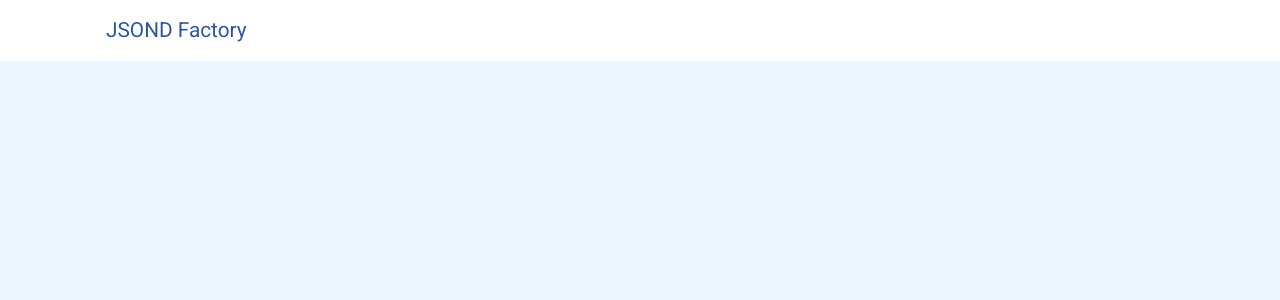
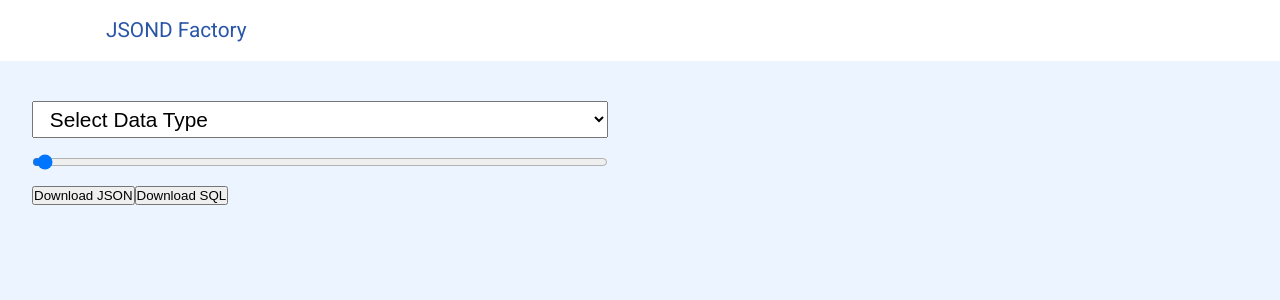
Before and after one commit to rhen99/QuickDataGrab, a Vue app: page / in a window 1280 px wide. Shown: the top 300 px of the page. Built offline with nearby package versions, Linux system fonts and the light colour scheme.

Commit message:
started styling

```diff
--- a/src/App.vue
+++ b/src/App.vue
@@ -1,7 +1,10 @@
 <template>
   <div id="app">
     <Navbar />
-    <div class="main-area d-flex"></div>
+    <div class="main-area d-flex">
+      <Inputs />
+      <Output />
+    </div>
   </div>
 </template>
 
--- a/src/components/Inputs.vue
+++ b/src/components/Inputs.vue
@@ -0,0 +1,53 @@
+<template>
+  <div class="inputs">
+    <div class="input-field">
+      <select name="data_type" class="field">
+        <option selected disabled>Select Data Type</option>
+        <option>Users</option>
+        <option>Todos</option>
+        <option>Posts</option>
+        <option>Business</option>
+      </select>
+    </div>
+    <div class="input-field">
+      <input type="range" step="1" min="1" max="1000" value="10" />
+    </div>
+    <div class="btns">
+      <button>Download JSON</button>
+      <button>Download SQL</button>
+    </div>
+  </div>
+</template>
+
+<script>
+export default {
+  data() {
+    return {};
+  }
+};
+</script>
+
+<style scoped>
+.inputs {
+  overflow-y: hidden;
+  width: 50%;
+  padding: 2rem;
+}
+.input-field {
+  width: 100%;
+  padding: 0.5rem 0;
+}
+.field {
+  width: 100%;
+  font-size: 1.3rem;
+  padding: 0.3rem 0.8rem;
+}
+input[type="range"] {
+  width: 100%;
+}
+input[type="range"]::-webkit-slider-runnable-track,
+input[type="range"]::-ms-slider-runnable-track,
+input[type="range"]::-moz-slider-runnable-track {
+  width: 10%;
+}
+</style>
```
